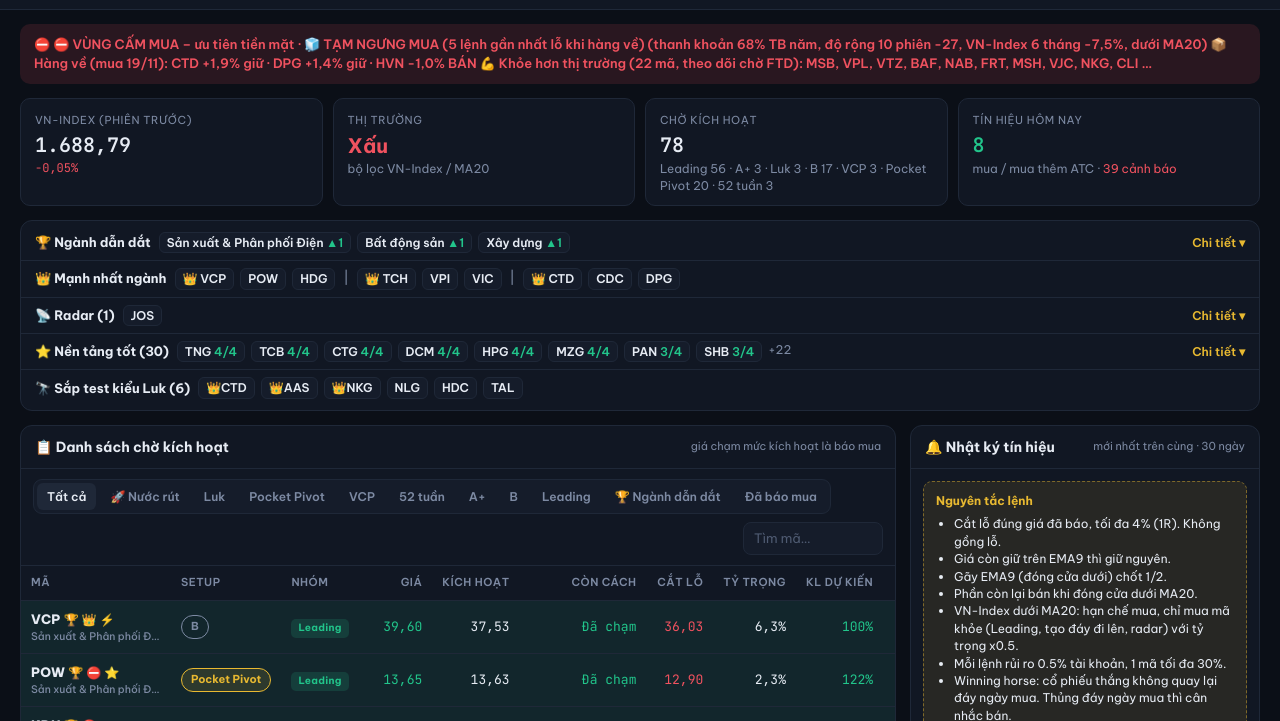
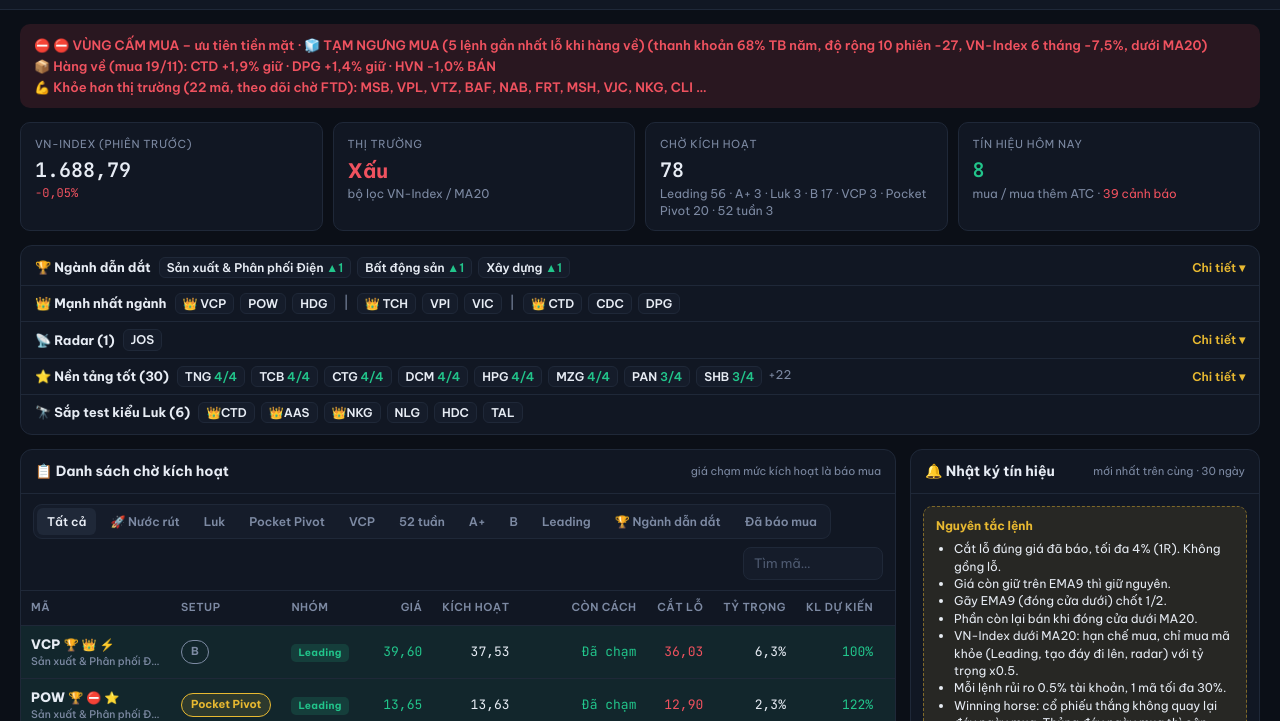
Before and after one commit to quangthuan17396-ops/tinhieu, a plain HTML site: page index.html in a window 1280 px wide. Shown: the part 57-778 px from the top of the page. Drawn offline with Linux system fonts and the light colour scheme.

Commit message:
Cập nhật index.html 24/11

```diff
--- a/index.html
+++ b/index.html
@@ -41,7 +41,7 @@ button{font:inherit;color:inherit;cursor:pointer}
 .contact{background:var(--accent);color:#1a1204;border:0;border-radius:8px;padding:7px 12px;font-weight:700;text-decoration:none;font-size:13px;white-space:nowrap}
 .demo{background:#5b1d24;color:#ffd7db;text-align:center;font-size:13px;font-weight:600;padding:7px 12px}
 
-.mkt{margin:14px 20px 0;padding:11px 14px;border-radius:10px;font-weight:600;font-size:13px}
+.mkt{margin:14px 20px 0;padding:11px 14px;border-radius:10px;font-weight:600;font-size:13px;white-space:pre-line;line-height:1.6}
 .mkt.tot{background:color-mix(in srgb,var(--up) 13%,transparent);color:var(--up)}
 .mkt.xau{background:color-mix(in srgb,var(--down) 13%,transparent);color:var(--down)}
 
```
